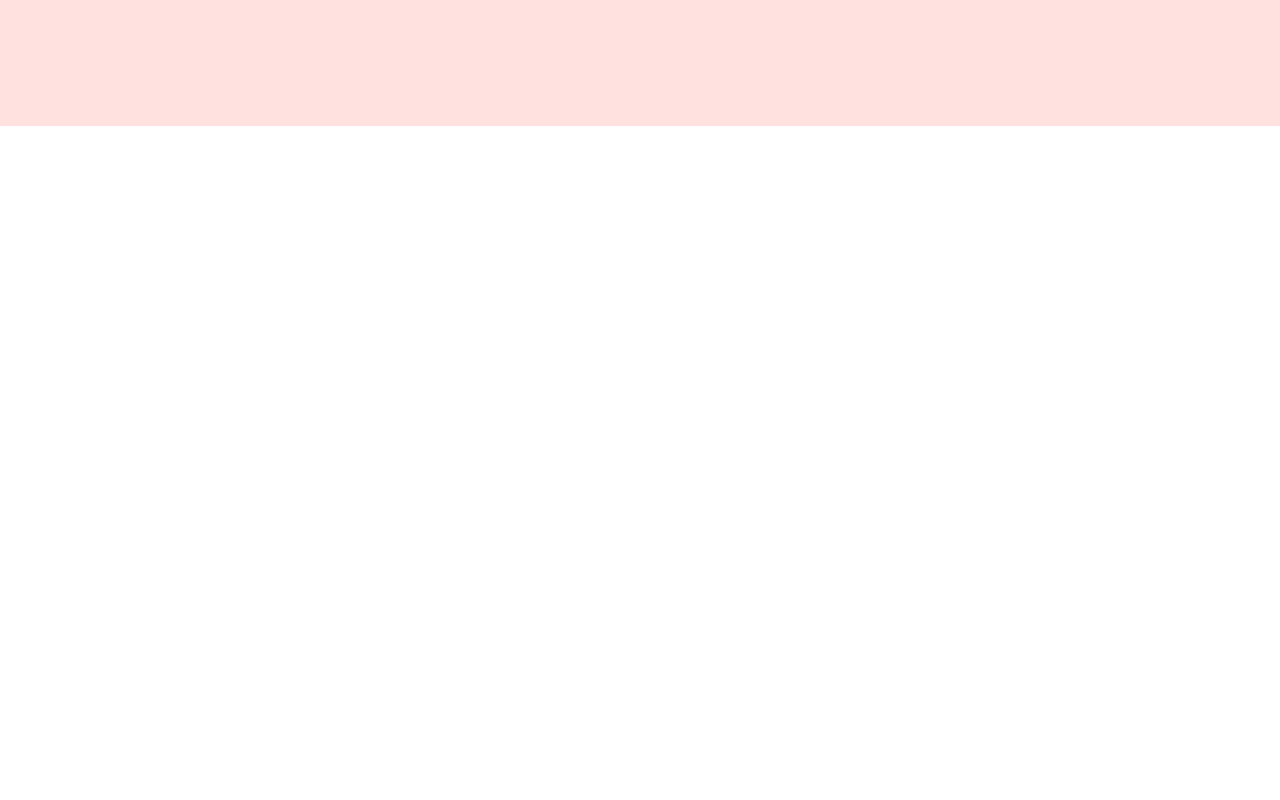
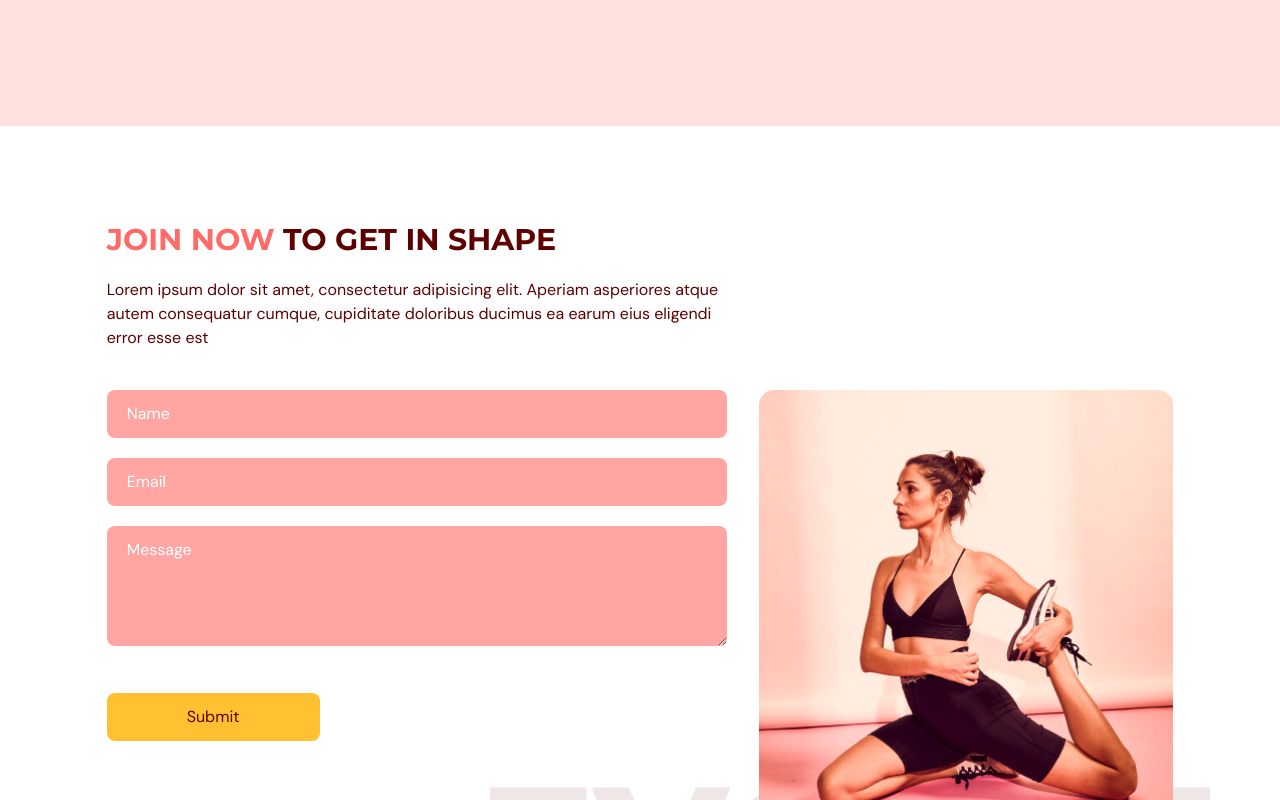
Before and after one commit to enkiga/fitness-app, a React (Vite) app: page / in a window 1280 px wide. Shown: the part 2840-3640 px from the top of the page. Before the commit the page ends 2966 px from the top, so only its background shows below. Built offline with nearby package versions, Linux system fonts and the light colour scheme.

Commit message:
ContactUsPage

```diff
--- a/package.json
+++ b/package.json
@@ -14,7 +14,8 @@
     "framer-motion": "^10.15.1",
     "react": "^18.2.0",
     "react-anchor-link-smooth-scroll": "^1.0.12",
-    "react-dom": "^18.2.0"
+    "react-dom": "^18.2.0",
+    "react-hook-form": "^7.45.4"
   },
   "devDependencies": {
     "@types/node": "^20.4.9",
--- a/src/App.tsx
+++ b/src/App.tsx
@@ -2,6 +2,7 @@
 import Home from "@/scenes/home";
 import OurClasses from "@/scenes/our-classes";
 import Benefits from "@/scenes/benefits";
+import ContactUs from "@/scenes/contact-us";
 import {useEffect, useState} from "react";
 import {SelectedPage} from "@/shared/types";
 
@@ -33,6 +34,7 @@
             <Home setSelectedPage={setSelectedPage}/>
             <Benefits setSelectedPage={setSelectedPage}/>
             <OurClasses setSelectedPage={setSelectedPage}/>
+            <ContactUs setSelectedPage={setSelectedPage}/>
         </div>
     )
 }
--- /dev/null
+++ b/src/scenes/contact-us/index.tsx
@@ -0,0 +1,151 @@
+import {SelectedPage} from "@/shared/types";
+import {useForm} from "react-hook-form";
+import {motion} from "framer-motion";
+import HText from "@/shared/HText.tsx";
+import ContactUsGraphics from "@/assets/ContactUsPageGraphic.png";
+
+type Props = {
+    setSelectedPage: (value: SelectedPage) => void;
+};
+
+const ContactUs = ({setSelectedPage}: Props) => {
+
+    const inputStyles = `mb-5 w-full rounded-lg bg-primary-300 px-5 py-3 placeholder-white`
+
+    const {
+        register,
+        trigger,
+        formState: {errors}
+    } = useForm();
+
+    const onSubmit = async (e: any) => {
+        const isValid = await trigger();
+        if (!isValid) {
+            e.preventDefault();
+        }
+
+    };
+
+    return <section id="contact-us"
+                    className="mx-auto w-5/6 pt-24 pb-32">
+        <motion.div onViewportEnter={() => setSelectedPage(SelectedPage.ContactUs)}></motion.div>
+        {/* Header*/}
+        <motion.div
+            className="md:w-3/5"
+            initial="hidden"
+            whileInView="visible"
+            viewport={{once: true, amount: 0.5}}
+            transition={{delay: 0.2, duration: 0.5}}
+            variants={{
+                hidden: {opacity: 0, x: -50},
+                visible: {opacity: 1, x: 0},
+            }}>
+            <HText>
+                <span className="text-primary-500">JOIN NOW</span> TO GET IN SHAPE
+            </HText>
+            <p className="my-5">
+                Lorem ipsum dolor sit amet, consectetur adipisicing elit. Aperiam asperiores atque autem
+                consequatur cumque, cupiditate doloribus ducimus ea earum eius eligendi error esse est
+            </p>
+        </motion.div>
+
+        {/* Form & Image*/}
+        <div className="mt-10 justify-between gap-8 md:flex">
+            <motion.div
+                className="mt-10 basis-3/5 md:mt-0"
+                initial="hidden"
+                whileInView="visible"
+                viewport={{once: true, amount: 0.5}}
+                transition={{duration: 0.5}}
+                variants={{
+                    hidden: {opacity: 0, y: 50},
+                    visible: {opacity: 1, y: 0},
+                }}>
+                <form
+                    target="_blank"
+                    onSubmit={onSubmit}
+                    action="https://a03ed4258622669f9c6cb015a9d89905"
+                    method="POST">
+                    <input
+                        className={inputStyles}
+                        type="text"
+                        placeholder="Name"
+                        {...register("name", {
+                            required: true,
+                            maxLength: 150
+                        })}
+                    />
+                    {errors.name && (
+                        <p className="mt-1 text-primary-500">
+                            {errors.name.type === "required" && "Name is required!"}
+                            {errors.name.type === "maxLength" && "Name is too long! Max 150 characters"}
+                        </p>
+                    )}
+
+                    <input
+                        className={inputStyles}
+                        type="text"
+                        placeholder="Email"
+                        {...register("email", {
+                            required: true,
+                            pattern: /^[A-Z0-9._%+-]+@[A-Z0-9.-]+\.[A-Z]{2,}$/i
+                        })}
+                    />
+                    {errors.email && (
+                        <p className="mt-1 text-primary-500">
+                            {errors.email.type === "required" && "Email is required!"}
+                            {errors.email.type === "pattern" && "Email is not valid!"}
+                        </p>
+                    )}
+
+                    <textarea
+                        className={inputStyles}
+                        placeholder="Message"
+                        rows={4}
+                        cols={50}
+                        {...register("message", {
+                            required: true,
+                            maxLength: 2000
+                        })}
+                    />
+                    {errors.message && (
+                        <p className="mt-1 text-primary-500">
+                            {errors.message.type === "required" && "Message is required!"}
+                            {errors.message.type === "maxLength" && "Message is too long! Max 2000 characters"}
+                        </p>
+                    )}
+
+                    <button
+                        type="submit"
+                        className="mt-5 rounded-lg bg-secondary-500 px-20 py-3 transition duration-500 hover:text-white">
+                        Submit
+                    </button>
+                </form>
+            </motion.div>
+
+            <motion.div
+                className="relative mt-16 basis-2/5 md:mt-0"
+                initial="hidden"
+                whileInView="visible"
+                viewport={{once: true, amount: 0.5}}
+                transition={{delay: 0.2, duration: 0.5}}
+                variants={{
+                    hidden: {opacity: 0, y: 50},
+                    visible: {opacity: 1, y: 0},
+                }}>
+                <div
+                    className="md:before:content-evolvetext w-full before:absolute before:-bottom-20 before:-right-10 before:z-[-1]">
+                    <img
+                        className="w-full"
+                        alt="contact-us-page-graphic"
+                        src={ContactUsGraphics}
+                    />
+                </div>
+            </motion.div>
+
+        </div>
+
+    </section>
+};
+
+export default ContactUs
```
Also changed, not shown: 1 other file (tests, documents, lock files or other folders).
